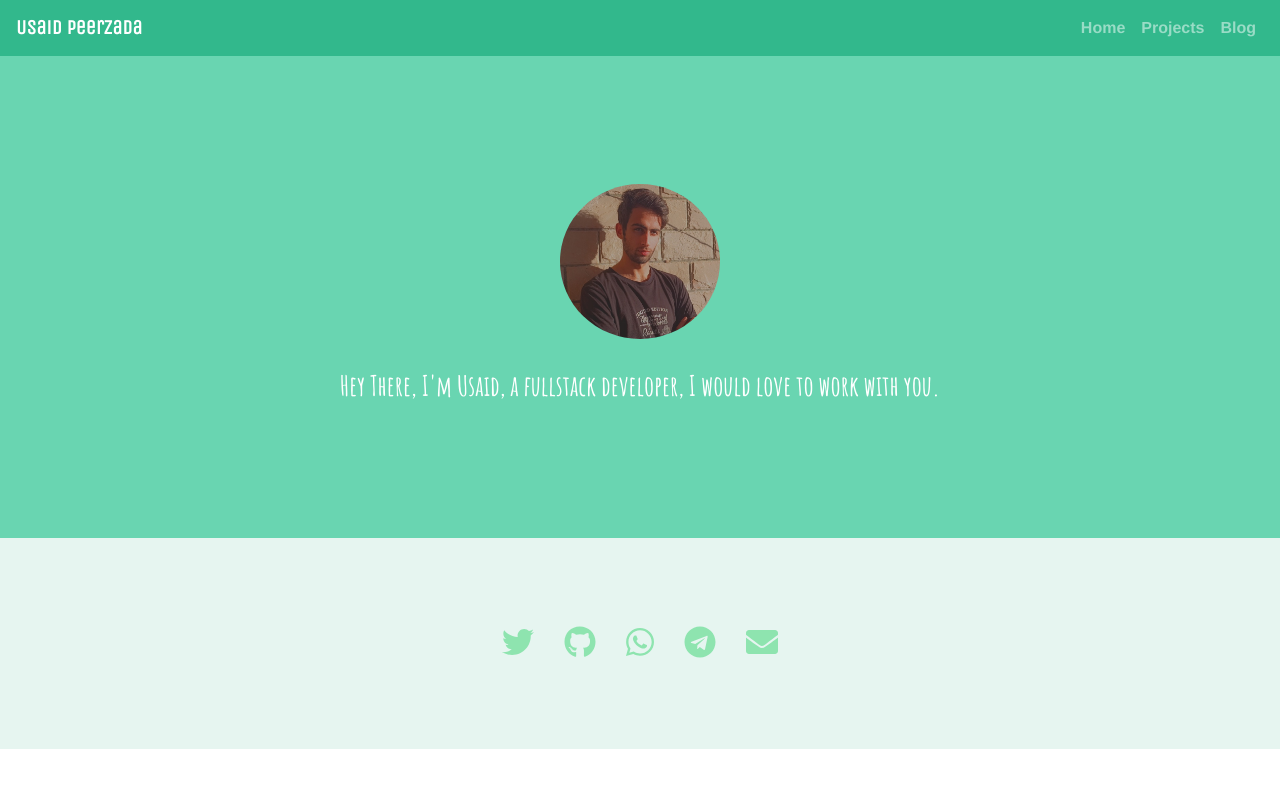
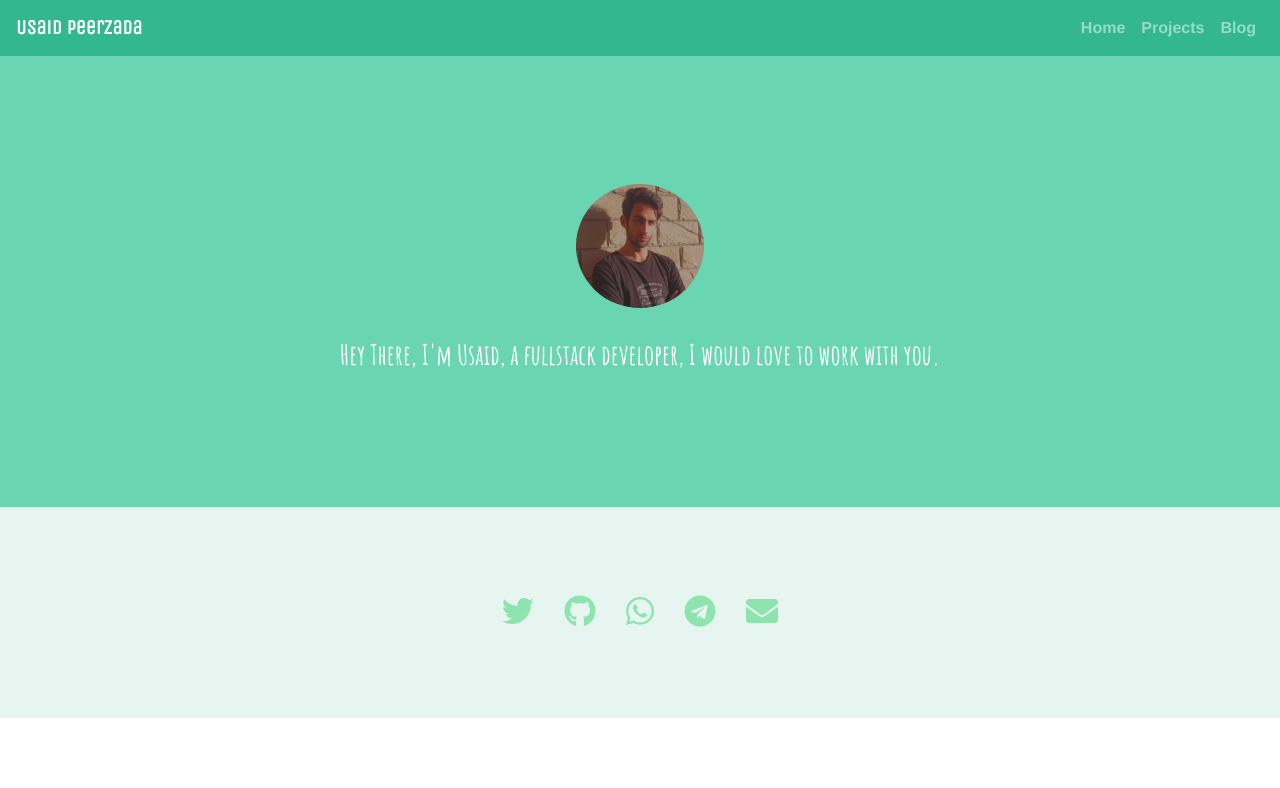
Before and after one commit to usaidpeerzada/PortfolioWebsite, a Vue app: page / in a window 1280 px wide. Shown: the top 788 px of the page. Built offline with nearby package versions, Linux system fonts and the light colour scheme.

Commit message:
website update

```diff
--- a/src/App.vue
+++ b/src/App.vue
@@ -12,17 +12,23 @@ import NavBar from "@/components/NavBar.vue";
 
 export default {
   components: {
-    NavBar
-  }
+    NavBar,
+  },
 };
 </script>
 
 <style scoped>
+html,
+body {
+  height: 100%;
+  margin: 0;
+}
 #app {
   font-family: Avenir, Helvetica, Arial, sans-serif;
   -webkit-font-smoothing: antialiased;
   -moz-osx-font-smoothing: grayscale;
   text-align: center;
+  height: 100%;
 }
 
 #nav a {
--- a/src/views/Home.vue
+++ b/src/views/Home.vue
@@ -76,9 +76,9 @@
 export default {
   data() {
     return {
-      hover: false
+      hover: false,
     };
-  }
+  },
 };
 </script>
 <style scoped>
@@ -99,7 +99,7 @@ h3 {
   padding: 8rem;
 }
 .myAvatar {
-  width: 10rem;
+  width: 8rem;
   margin: 0 auto;
   border-radius: 50%;
 }
--- a/src/views/Projects.vue
+++ b/src/views/Projects.vue
@@ -117,6 +117,8 @@ h3 {
 .black {
   height: 35rem;
   border-radius: 2rem;
+  transition: all 0.2s linear;
+  cursor: pointer;
 }
 
 .link-style {
@@ -125,6 +127,7 @@ h3 {
   border-radius: 2rem;
 }
 .black:hover {
-  box-shadow: 20px 20px 40px 0px rgba(0, 0, 0, 0.5);
+  transform: scale(1.01);
+  box-shadow: 0 3px 12px 0 rgba(0, 0, 0, 0.2), 0 1px 15px 0 rgba(0, 0, 0, 0.19);
 }
 </style>
```
Also changed, not shown: 2 other files (tests, documents, lock files or other folders).
